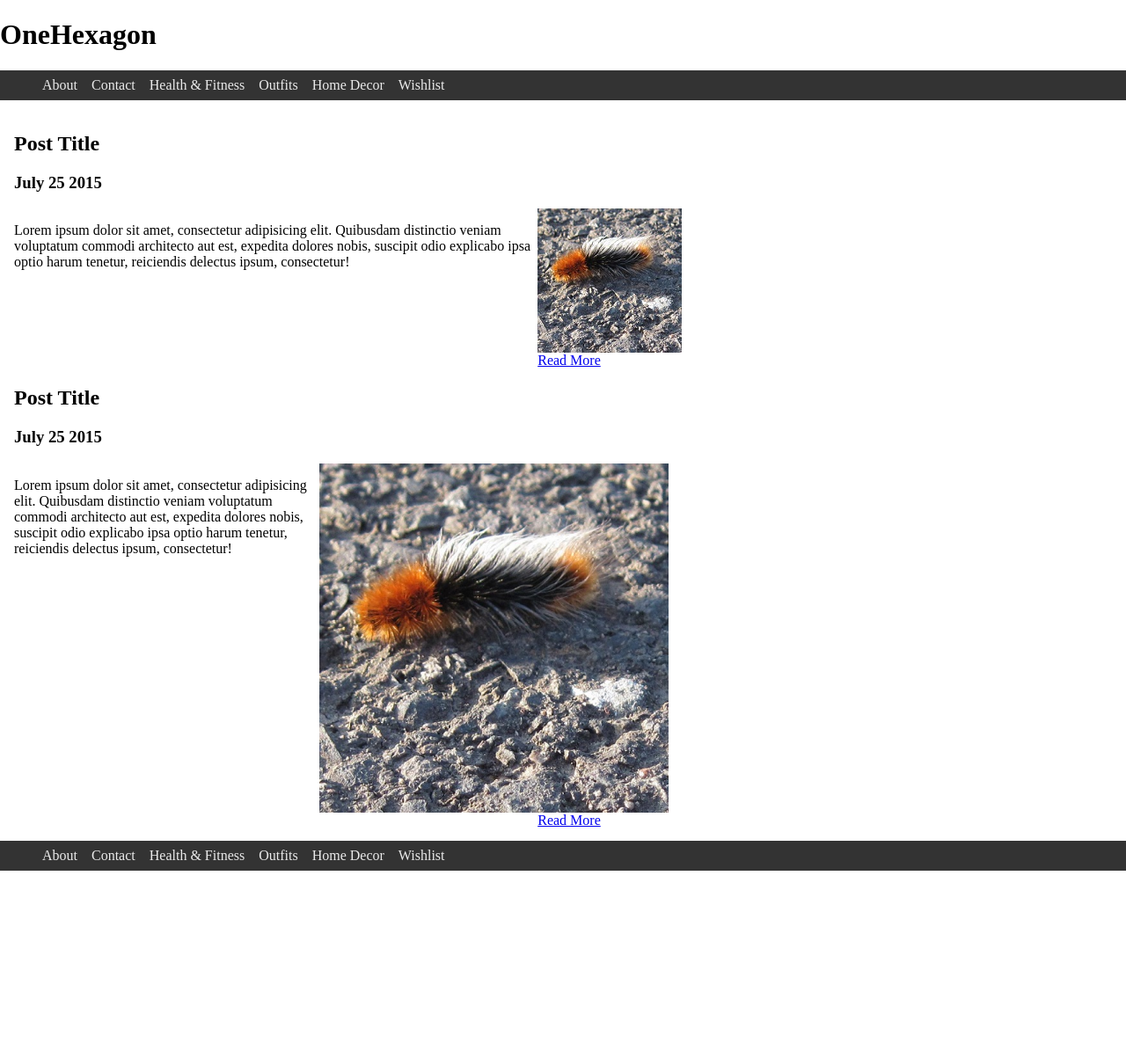
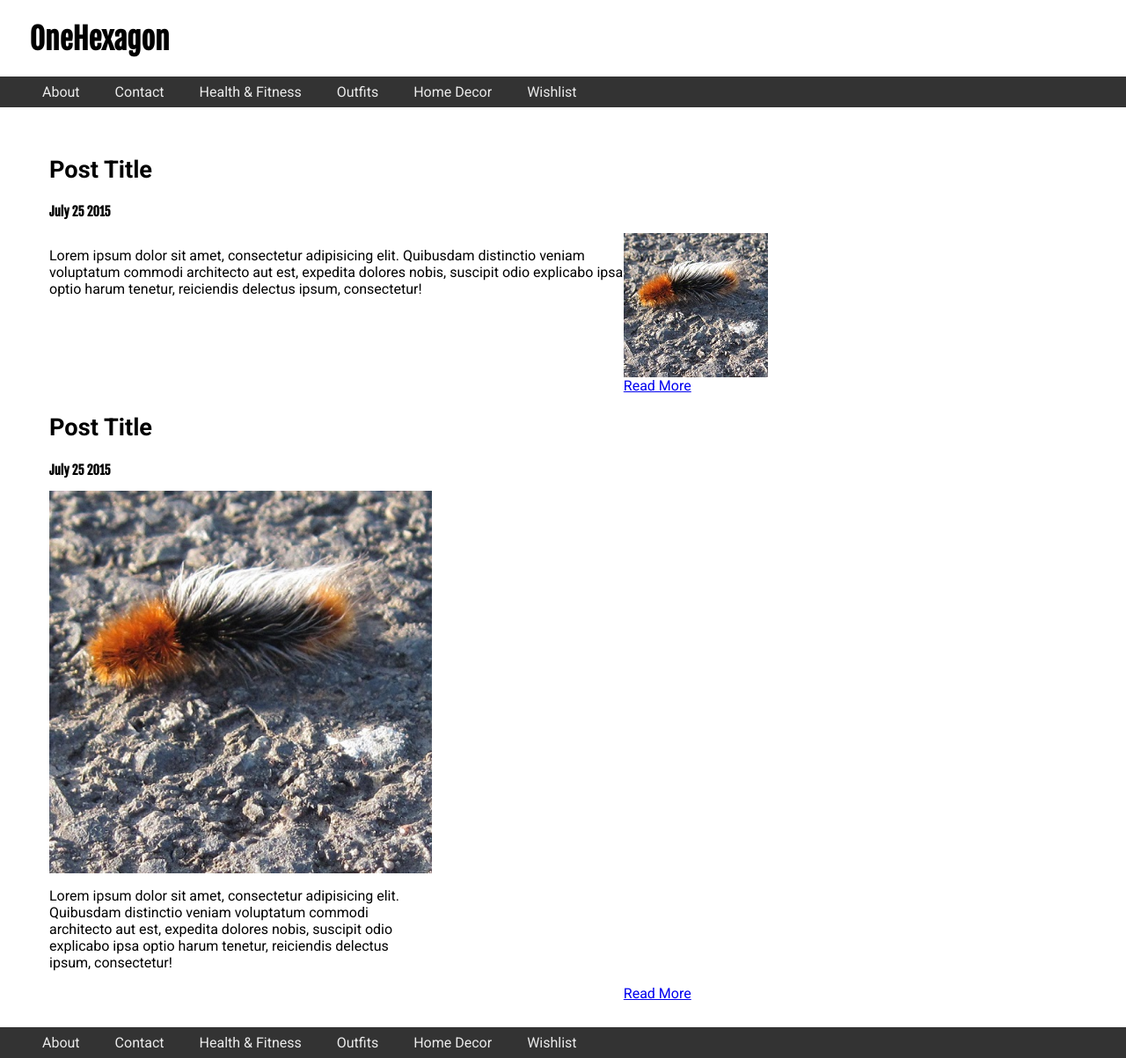
Before and after one commit to rosemarylp/one_hexagon, a PHP site: page / in a window 1280 px wide. Shown: the whole page at 88% size. Before the commit the page ends 990 px from the top, so only its background shows below. Run offline with PHP 8.4, Linux system fonts and the light colour scheme.

Commit message:
Add fonts

```diff
--- a/css/style.css
+++ b/css/style.css
@@ -1,3 +1,5 @@
+@import url(http://fonts.googleapis.com/css?family=Fjalla+One|Roboto:400,500,700);
+
 *, *:before, *:after {
   box-sizing: border-box; }
 
@@ -8,6 +10,22 @@ body {
   margin: 0;
   height: 100%;
   position: relative;
+  font-family: "Roboto";
+}
+
+h1 {
+	font-family: "Fjalla One";
+	margin-left: 1em;
+	font-size: 2.1em;
+}
+
+h2 {
+	font-size: 1.7em;
+}
+
+h3 {
+	font-family: "Fjalla One";
+	font-size: .9em;
 }
 
 nav {
@@ -22,6 +40,7 @@ nav ul {
 nav ul li {
 	float: left;
 	padding: .5em;
+	margin-right: 1.5em;
 }
 
 nav a {
@@ -35,9 +54,10 @@ nav a {
 }
 
 main {
-	padding: 1em;
-	width: 80%;
+	padding: 2em;
+	width: 90%;
 	clear: both;
+	margin-left: 1.5em;
 }
 
 .feed-description {
@@ -51,12 +71,12 @@ main {
 
 .img-post-featured {
 	width: 40%;
-	float: left;
+	margin-bottom: 1em;
 }
 
 .img-feed-description {
-	width: 35%;
-	float: left;
+	width: 40%;
+	clear: both;
 }
 
 .link-more {
--- a/index.php
+++ b/index.php
@@ -36,8 +36,8 @@
 		<article class="post-image">
 			<h2>Post Title</h2>
 			<h3>July 25 2015</h3>
+			<img src="images/lorem.jpg" alt="" class="img-post-featured">
 			<p class="img-feed-description">Lorem ipsum dolor sit amet, consectetur adipisicing elit. Quibusdam distinctio veniam voluptatum commodi architecto aut est, expedita dolores nobis, suscipit odio explicabo ipsa optio harum tenetur, reiciendis delectus ipsum, consectetur!</p>
-			<img src="images/lorem.jpg" alt="" class="img-post-featured">
 			<div class="clear-fix"></div>
 
 			<a href="#" class="link-more">Read More</a>
```
